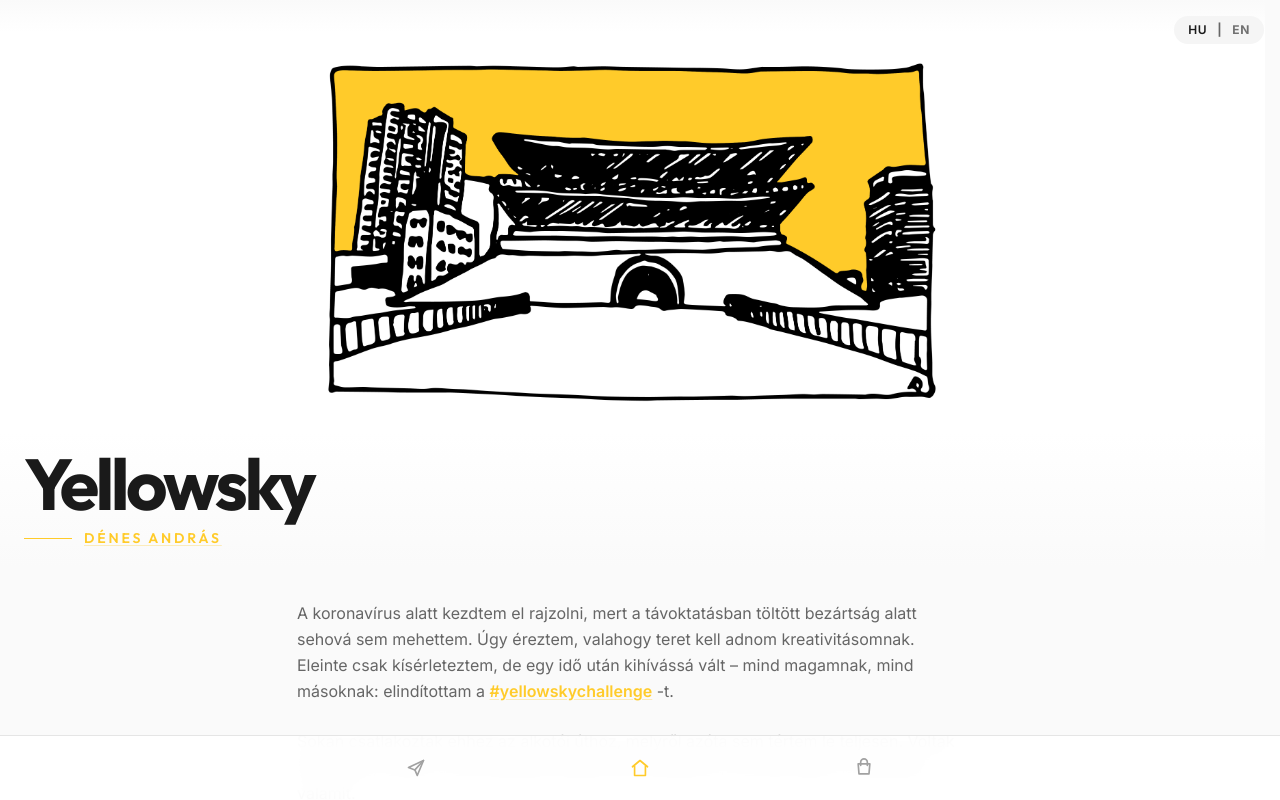
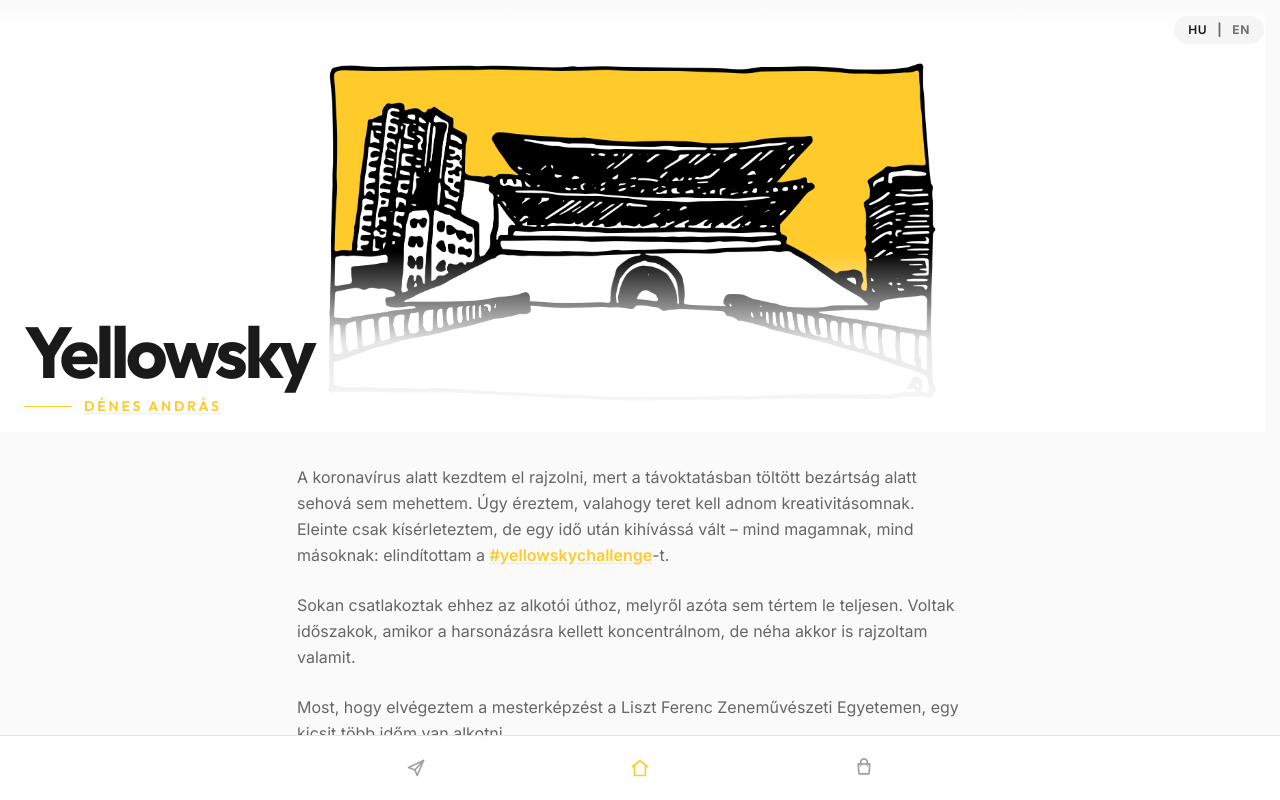
Before and after one commit to denandras/yellowsky, a Next.js app: page / in a window 1280 px wide. Shown: the top 800 px of the page. Built offline with nearby package versions, Linux system fonts and the light colour scheme; no server answers.

Commit message:
Overlay hero text on image to reduce vertical spacing

```diff
--- a/components/home-page-client.tsx
+++ b/components/home-page-client.tsx
@@ -44,7 +44,7 @@ export default function HomePageClient({ initialLanguage }: HomePageClientProps)
         className="font-semibold text-primary underline decoration-primary/30 underline-offset-2 transition-colors hover:text-primary/80 cursor-pointer"
       >
         #yellowskychallenge
-      </button>{" "}
+      </button>
       -t.</>,
     <>Sokan csatlakoztak ehhez az alkotói úthoz, melyről azóta sem tértem le teljesen. Voltak időszakok, amikor a harsonázásra kellett koncentrálnom, de néha akkor is rajzoltam valamit.</>,
     "Most, hogy elvégeztem a mesterképzést a Liszt Ferenc Zeneművészeti Egyetemen, egy kicsit több időm van alkotni.",
@@ -58,7 +58,7 @@ export default function HomePageClient({ initialLanguage }: HomePageClientProps)
         className="font-semibold text-primary underline decoration-primary/30 underline-offset-2 transition-colors hover:text-primary/80 cursor-pointer"
       >
         #yellowskychallenge
-      </button>{" "}
+      </button>
       .</>,
     <>Many people had been following this journey which I haven&apos;t stopped fully since. I had times when I had to concentrate more on playing the trombone, but sometimes I sketched a bit.</>,
     "Now that I have done my master's degree on the Franz Liszt Academy of Budapest, I have a bit more free time for creating.",
@@ -113,7 +113,7 @@ export default function HomePageClient({ initialLanguage }: HomePageClientProps)
   return (
     <div className="flex min-h-screen flex-col bg-background-light text-text-dark">
       <main className="flex-1 pb-24">
-        {/* Hero section with gradients */}
+        {/* Hero section */}
         <section className="relative w-full">
           {/* Language switcher - fixed to viewport corner */}
           <div className="fixed top-4 right-4 z-50">
@@ -123,7 +123,7 @@ export default function HomePageClient({ initialLanguage }: HomePageClientProps)
           {/* Top gradient: page color to white */}
           <div className="h-2 w-full md:h-8" style={{ background: 'linear-gradient(to bottom, #fafafa 0%, #ffffff 100%)' }} />
 
-          {/* Image on white */}
+          {/* Image with overlaid title text */}
           <div className="relative w-full bg-white" style={{ minHeight: 'clamp(300px, 50vh, 600px)' }}>
             {mounted && (
               <div className="absolute inset-0 flex items-center justify-center p-4">
@@ -141,11 +141,9 @@ export default function HomePageClient({ initialLanguage }: HomePageClientProps)
                 />
               </div>
             )}
-          </div>
 
-          {/* Bottom gradient: white to page color with title overlaid */}
-          <div className="relative w-full" style={{ background: 'linear-gradient(to bottom, #ffffff 0%, #fafafa 100%)' }}>
-            <div className="px-6 pt-0.5 pb-2 md:pt-4 md:pb-5">
+            {/* Title overlay at bottom of image */}
+            <div className="absolute bottom-0 left-0 right-0 px-6 pt-16 pb-4" style={{ background: 'linear-gradient(to top, #ffffff 0%, rgba(255,255,255,0.9) 50%, transparent 100%)' }}>
               <h1
                 key={`title-${language}`}
                 className="font-display mb-2 text-4xl font-bold leading-none tracking-tighter md:text-7xl"
```
